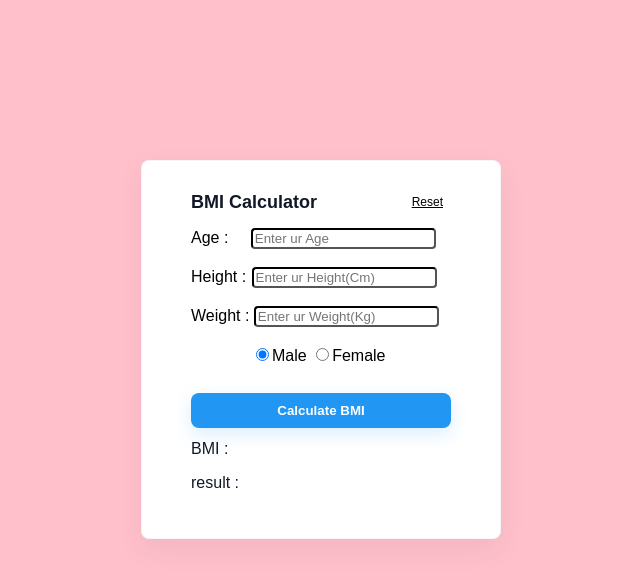
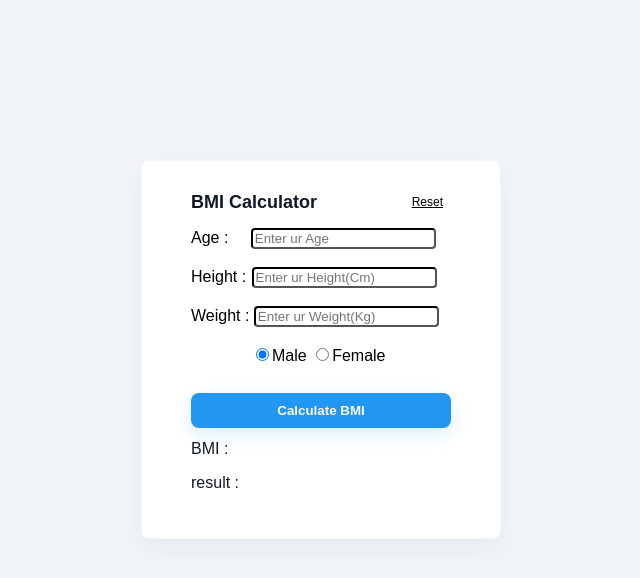
Before and after one commit to noneyou12/BMI2, a plain HTML site: page index.html in a window 1280 px wide. Shown: the whole page, without its empty margins (319-959 px from the left). Drawn offline with Linux system fonts and the light colour scheme.

Commit message:
background edit

```diff
--- a/css/style.css
+++ b/css/style.css
@@ -44,7 +44,7 @@ input[type="reset"]:hover {
 }
 
 body[style] {
-  background: pink !important;
+  background: #f3f6f9 !important;
 }
 
 #age {
```
